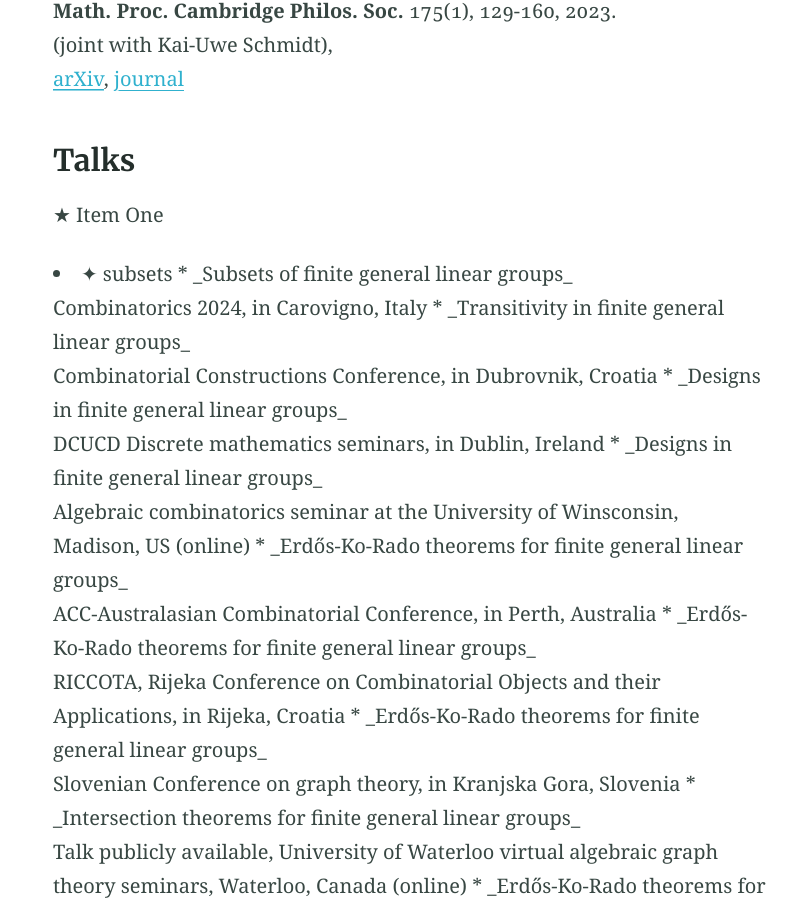
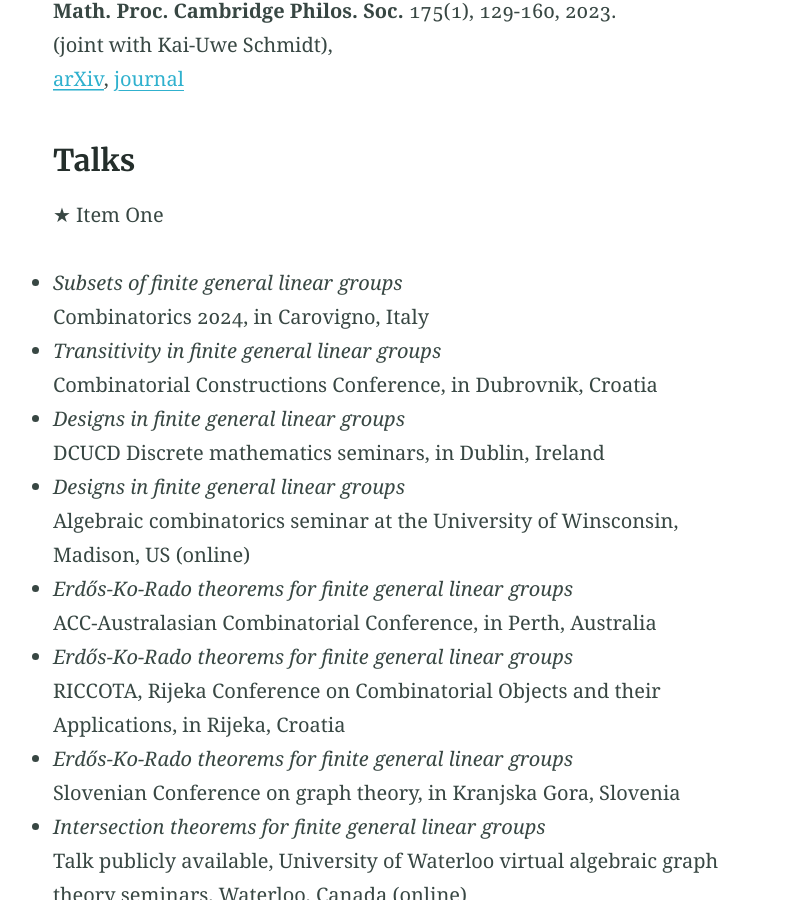
Before and after one commit to alenaernst/alenaernst.github.io, a Jekyll site: the page built from research.md, in a window 1280 px wide and 900 px high, scrolled down 1044 px. Shown: the whole window, without its empty margins (230-1026 px from the left). Built offline with Jekyll 4.4.1, drawn with Linux system fonts in a browser that asks for light colours; some of the changed text lies outside the part shown.

Commit message:
Update research.md

```diff
--- a/research.md
+++ b/research.md
@@ -25,11 +25,12 @@ My research interests lie in **combinatorics**, particularly in **extremal combi
 ### Talks
 
 &#9733; Item One
-<li>✦ subsets
 *  _Subsets of finite general linear groups_ <br>
  Combinatorics 2024, in Carovigno, Italy
+
 *  _Transitivity in finite general linear groups_ <br>
  Combinatorial Constructions Conference, in Dubrovnik, Croatia
+
 *  _Designs in finite general linear groups_ <br>
   DCUCD Discrete mathematics seminars, in Dublin, Ireland
 *  _Designs in finite general linear groups_ <br>
```
